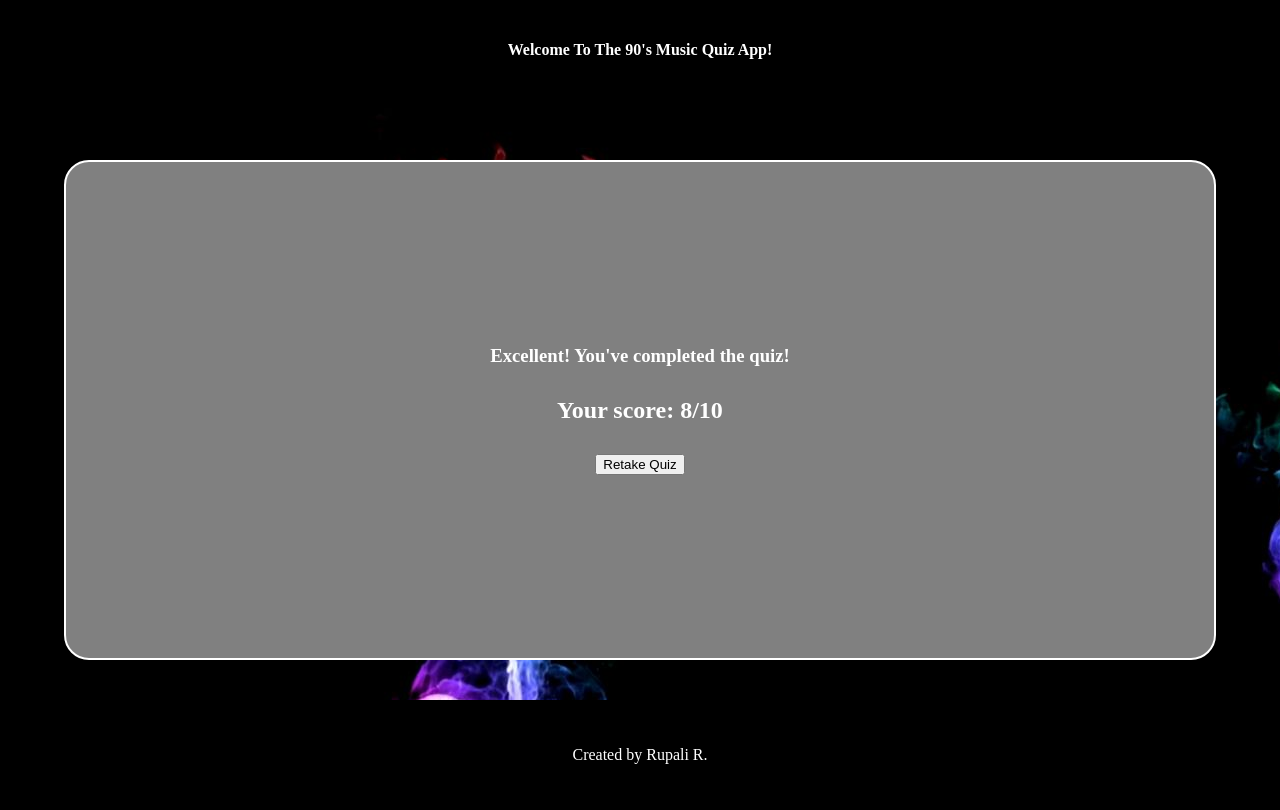
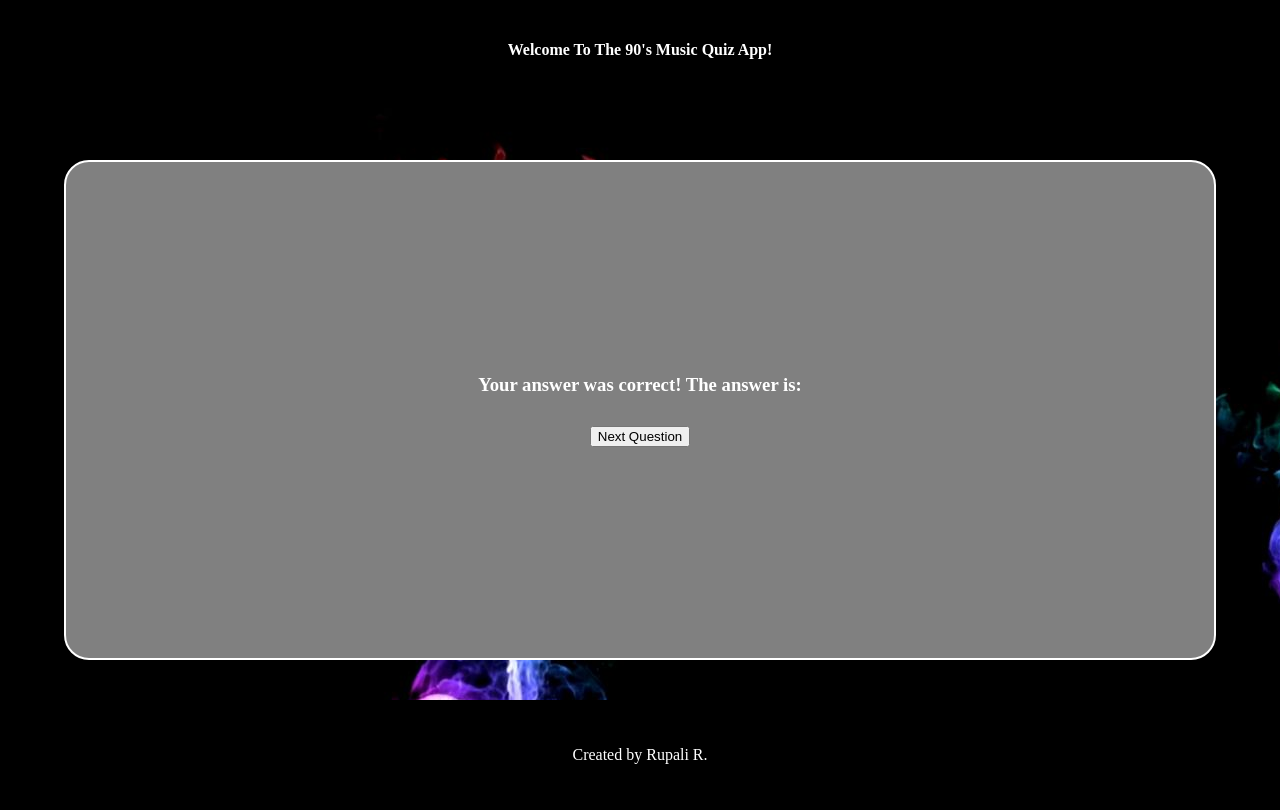
Before and after one commit to RupiR/QuizAppWireframe, a plain HTML site: page index.html in a window 1280 px wide. Drawn offline with Linux system fonts and the light colour scheme; files whose address does not match are found by name.

Commit message:
Added verifypage

```diff
--- a/index.html
+++ b/index.html
@@ -35,8 +35,13 @@
             </div>
             <button>Submit</button>
         </div>
+<!--This is my correct or incorrect answer page-->
+<div class="verifypage">
+        <h3>Your answer was correct! The answer is:</h3>
+        <button>Next Question</button>
+    </div>
 <!--This is my final page-->
-        <div class="finalpage">
+        <div class="finalpage, hidden">
                     <h3>Excellent! You've completed the quiz!</h3>
                     <h2>Your score: 8/10</h2>
                     <button>Retake Quiz</button>
--- a/styles.css
+++ b/styles.css
@@ -69,12 +69,30 @@ main {
     border: solid 2px white;
     border-radius: 25px;
 }
+
 .questionspage h2 {
     padding-bottom: 30px;
 }
 
 .questionspage p {
     font-size: large;
+}
+
+.verifypage {
+    display: flex;
+    justify-content: center;
+    align-items: center;
+    flex-direction: column;
+    padding: 15px;
+    background-color: gray;
+    width: 90%;
+    height: 500px;
+    border: solid 2px white;
+    border-radius: 25px;
+}
+
+.verifypage h3 {
+    padding-bottom: 30px;
 }
 
 .answerspage {
```
